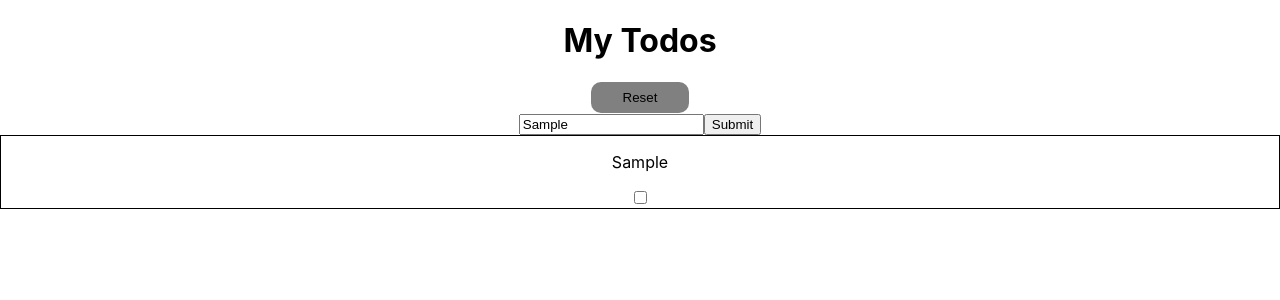
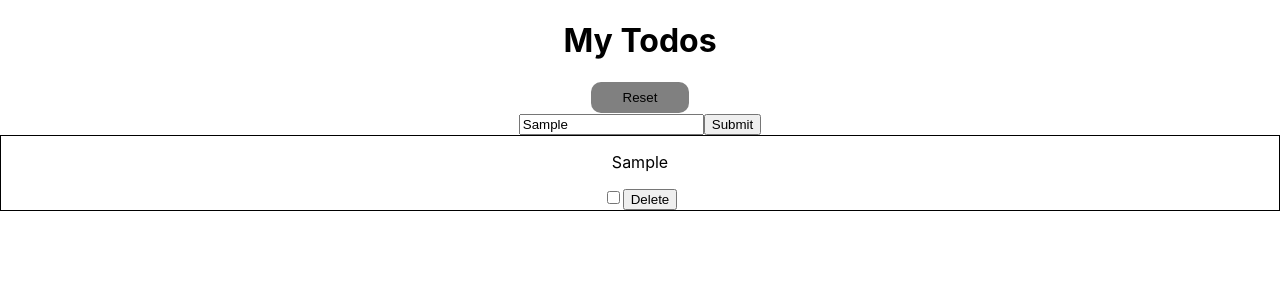
Before and after one commit to keeganfal/my-todos, a React (Create React App) app: page / in a window 1280 px wide. Both pictures are taken after typing "Sample" into the empty fields and a click on the button "Submit". Shown: the top 300 px of the page. Built offline with nearby package versions, Linux system fonts and the light colour scheme.

Commit message:
delete button added

```diff
--- a/src/components/ListItem/ListItem.jsx
+++ b/src/components/ListItem/ListItem.jsx
@@ -13,10 +13,15 @@ const ListItem = ({ listName }) => {
     }
   }
 
+  const handleDelete = () => {
+
+  }
+
   return (
     <div className={done}>
       <p>{listName}</p>
       <input type="checkbox" onClick={handleCheckbox} />
+      <button onClick={handleDelete}>Delete</button>
     </div>
   );
 };
```
